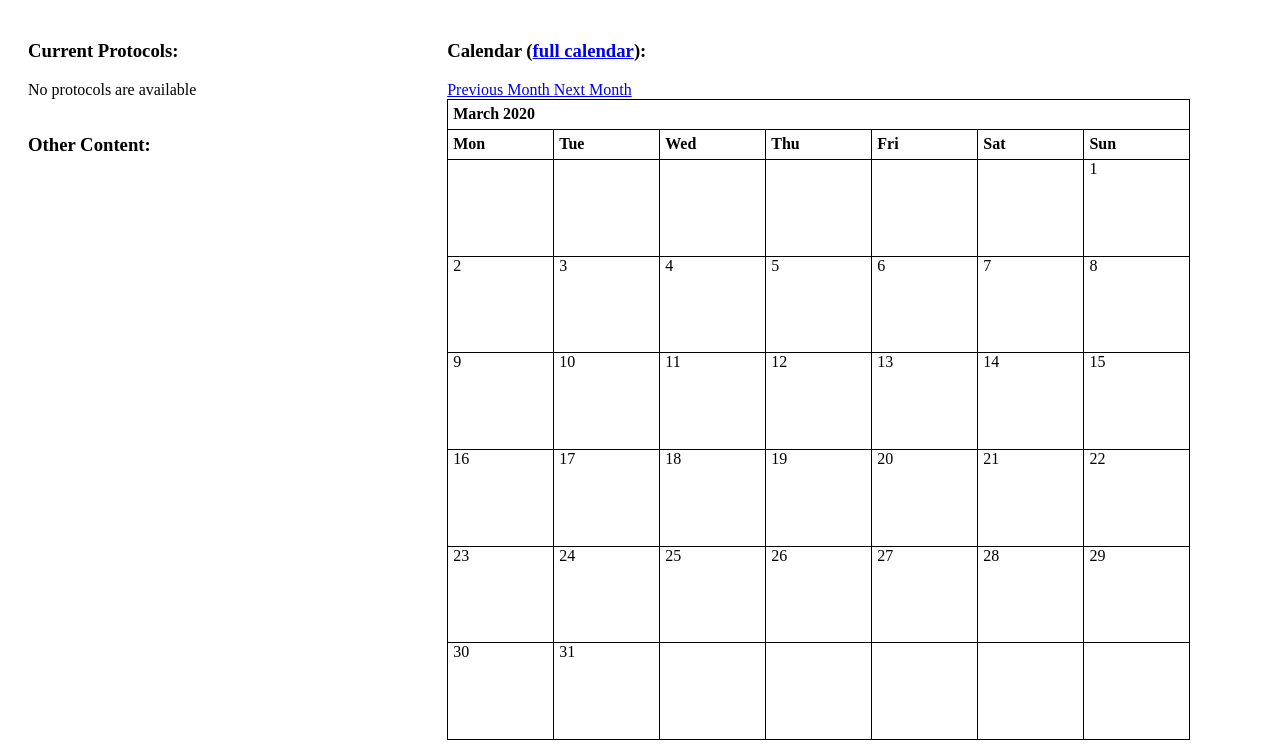
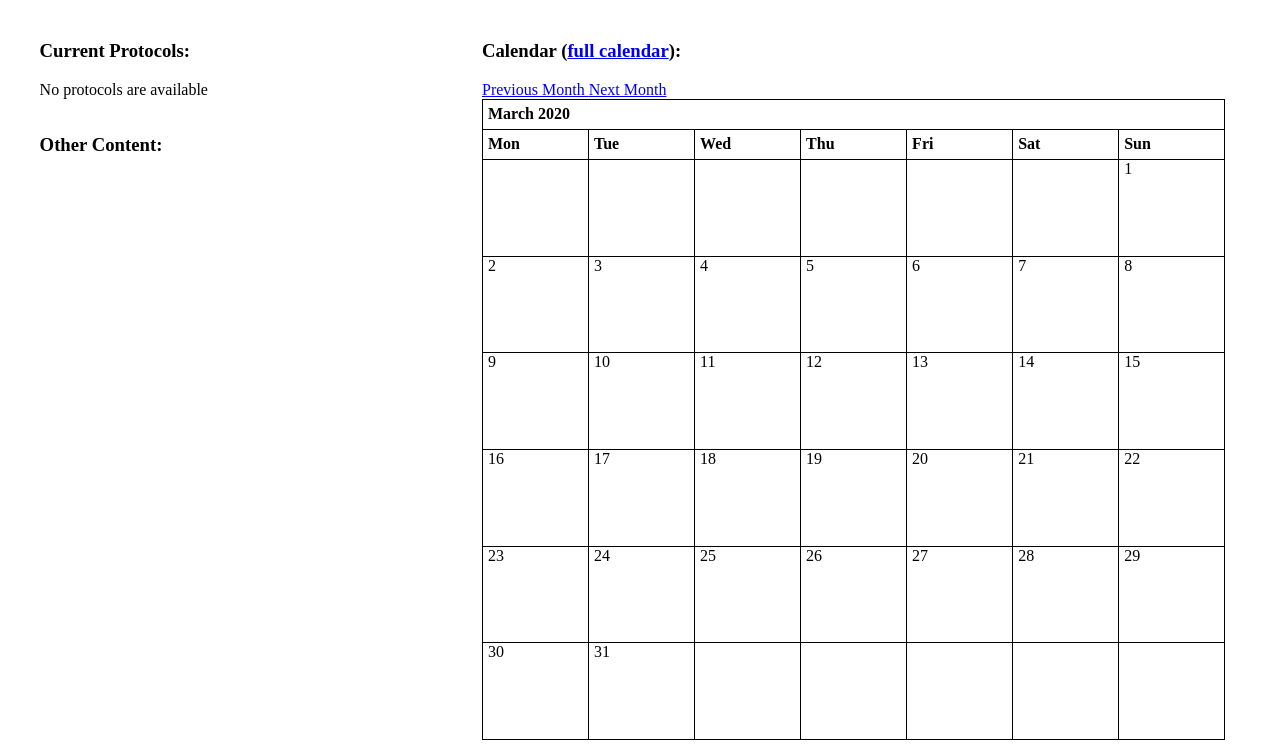
Before and after one commit to jmattick/experiment_planner, a Django app: page /protocols/ in a window 1280 px wide. Shown: the part 45-800 px from the top of the page. Run offline with Django 3.2, Linux system fonts and the light colour scheme; data that the repository does not hold is empty.

Commit message:
update style

```diff
--- a/protocols/static/protocols/style.css
+++ b/protocols/static/protocols/style.css
@@ -45,6 +45,7 @@ header {
     height: 90%;
     display: flex;
     flex-flow: row wrap;
+    justify-content: space-around;
 }
 
 .main > * {
```
